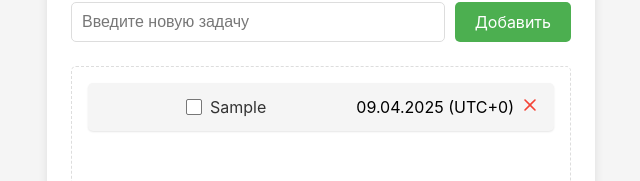
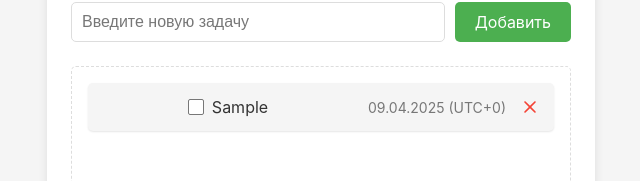
Before and after one commit to mirzaianov/5dhub-frontdev-welcome-task-practice, a React (Create React App) app: page / in a window 1280 px wide. Both pictures are taken after typing "Sample" into the empty fields and a click on the button "Добавить". Shown: the part 142-323 px from the top of the page, without its empty margins (319-959 px from the left). Built offline with nearby package versions, Linux system fonts and the light colour scheme.

Commit message:
feat: Add date styles

```diff
--- a/src/components/TodoItem.scss
+++ b/src/components/TodoItem.scss
@@ -2,6 +2,7 @@
   display: flex;
   align-items: center;
   justify-content: center;
+  gap: 0.5rem;
   padding: 0.5rem;
   background-color: var(--background-color);
   border-radius: 5px;
@@ -52,6 +53,15 @@
     transition-delay: var(--transition-delay);
   }
 
+  &__date {
+    font-size: 0.875rem;
+    color: var(--date-color);
+    transition-property: color;
+    transition-duration: var(--transition-duration);
+    transition-timing-function: var(--transition-timing-function);
+    transition-delay: var(--transition-delay);
+  }
+
   .delete-button {
     position: relative;
     width: 2rem;
@@ -76,12 +86,16 @@
       }
     }
 
-    svg {
+    &__icon {
+      display: grid;
+      place-items: center;
       width: 1.25rem;
       height: 1.25rem;
 
-      path {
-        fill: var(--close-button-color);
+      svg {
+        path {
+          fill: var(--close-button-color);
+        }
       }
     }
   }
```
